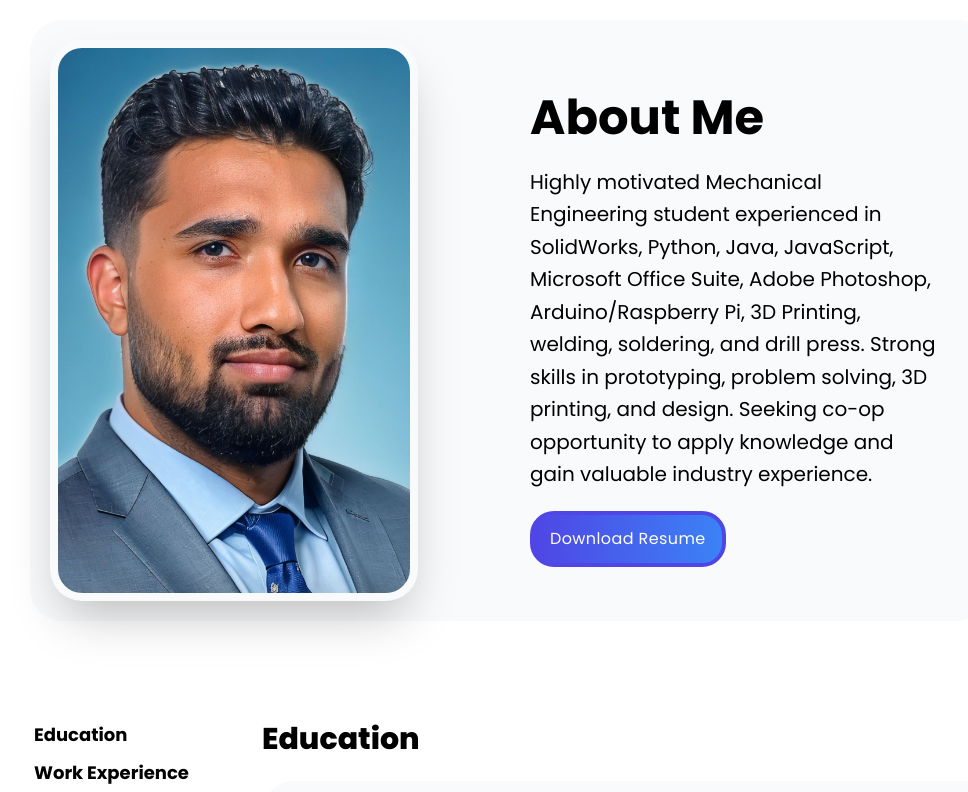
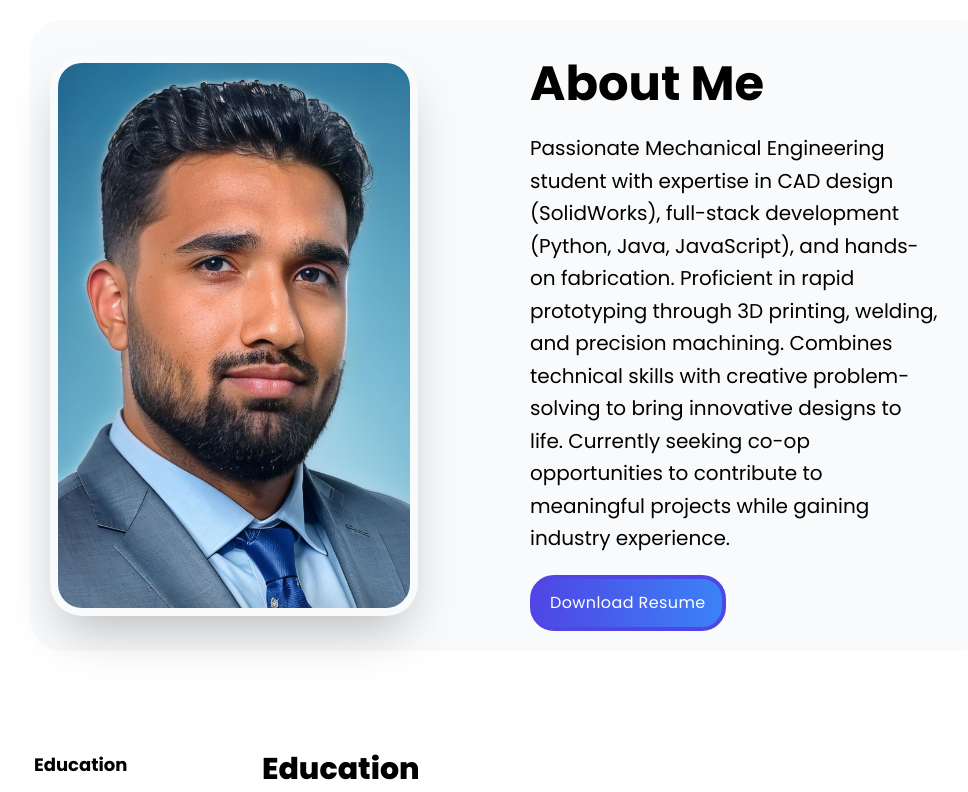
Before and after one commit to ashraf-h2/portfolio, a Next.js app: page / in a window 1280 px wide. Shown: the part 880-1672 px from the top of the page, without its empty margins (130-1098 px from the left). Built offline with nearby package versions, Linux system fonts and the light colour scheme; a web font is replaced by a local one.

Commit message:
upadted description

```diff
--- a/components/section/AboutSection.js
+++ b/components/section/AboutSection.js
@@ -24,13 +24,12 @@ export default function AboutSection() {
             <div className="xl:pl-20 lg:pl-10 font-poppins">
               <h2 className="mb-6 font-poppins font-bold text-5xl">About Me</h2>
               <p className="text-xl leading-relaxed">
-                Highly motivated Mechanical Engineering student experienced in
-                SolidWorks, Python, Java, JavaScript, Microsoft Office Suite,
-                Adobe Photoshop, Arduino/Raspberry Pi, 3D Printing, welding,
-                soldering, and drill press. Strong skills in prototyping,
-                problem solving, 3D printing, and design. Seeking co-op
-                opportunity to apply knowledge and gain valuable industry
-                experience.
+                Passionate Mechanical Engineering student with expertise in CAD design (SolidWorks),
+                full-stack development (Python, Java, JavaScript), and hands-on fabrication.
+                Proficient in rapid prototyping through 3D printing, welding, and precision
+                machining. Combines technical skills with creative problem-solving to bring
+                innovative designs to life. Currently seeking co-op opportunities to contribute
+                to meaningful projects while gaining industry experience.
               </p>
 
               <Fade bottom delay={50}>
--- a/pages/index.js
+++ b/pages/index.js
@@ -56,7 +56,7 @@ export default function Home() {
               HAMAYOON
             </div>
           </Fade>
-          <div className="absolute fade-image -bottom-[26vw] left-[28%] z-50">
+          {/* <div className="absolute fade-image -bottom-[26vw] left-[28%] z-50">
             <Fade>
               <img
                 src="/hamayoon-visionx2.webp"
@@ -64,7 +64,7 @@ export default function Home() {
                 alt="Hamayoon Ashraf showcasing VisionX"
               />
             </Fade>
-          </div>
+          </div> */}
         </div>
       </div>
       <div className="dark:bg-black">
```
